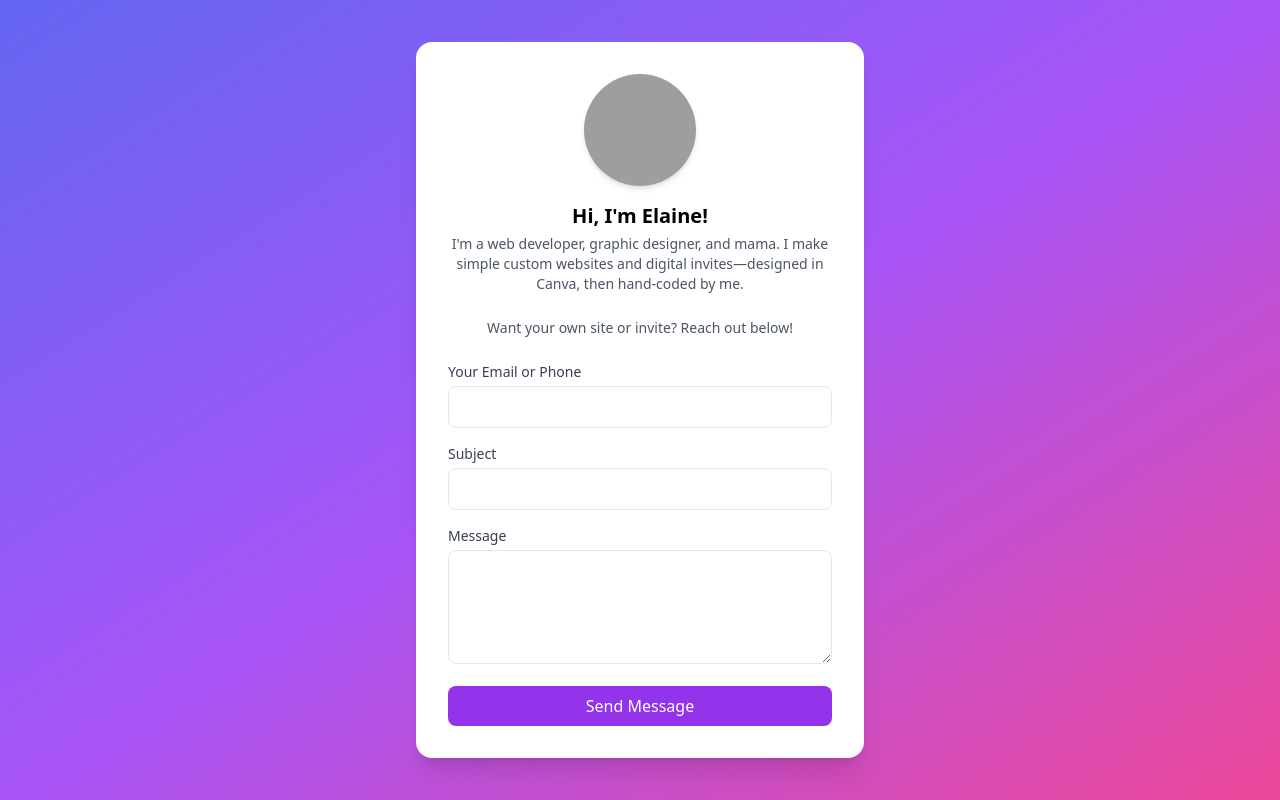
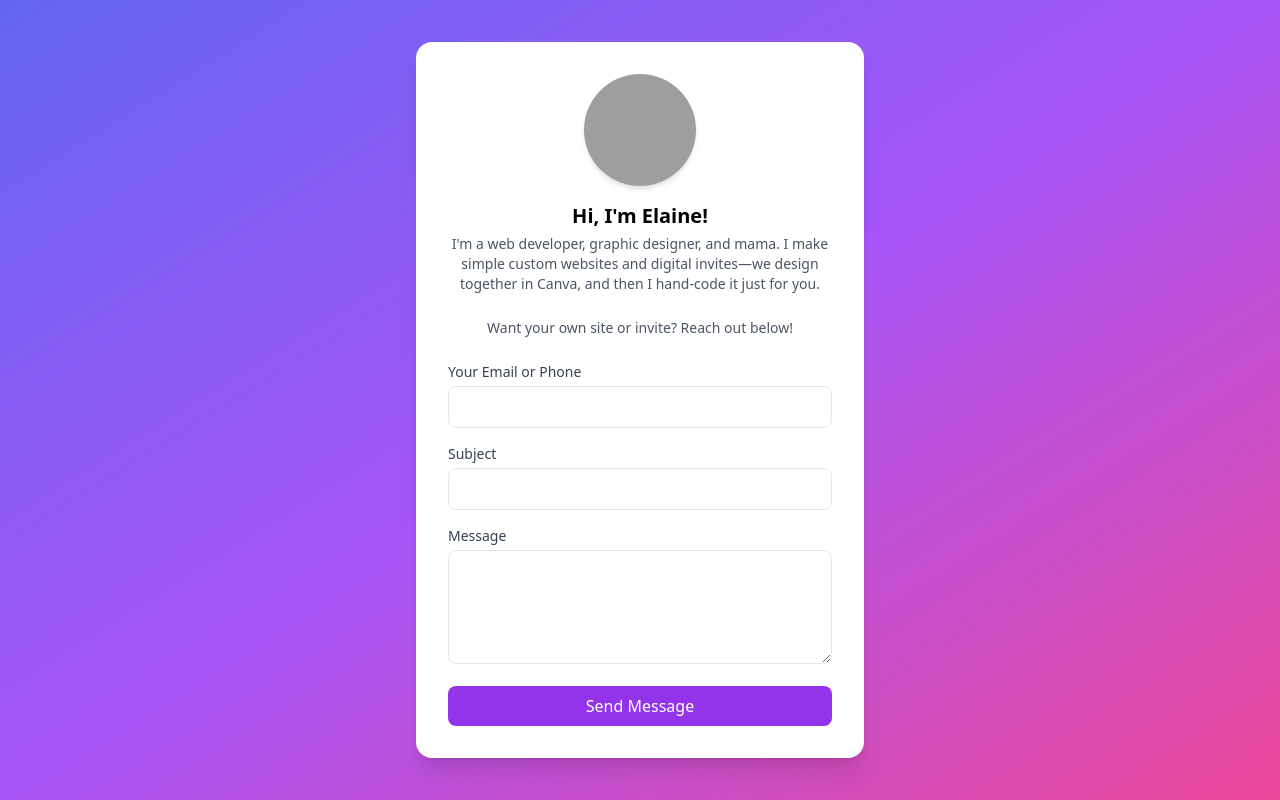
Before and after one commit to digitalinvite/digitalinvite.github.io, a plain HTML site: page index.html in a window 1280 px wide. Drawn offline with nearby package versions, Linux system fonts and the light colour scheme; grey boxes are pictures that could not be loaded.

Commit message:
redoing paragraph

```diff
--- a/index.html
+++ b/index.html
@@ -18,7 +18,7 @@
 
     <!-- Description -->
     <h1 class="text-xl font-semibold mb-1">Hi, I'm Elaine!</h1>
-    <p class="text-gray-600 mb-6 text-sm">I'm a web developer, graphic designer, and mama. I make simple custom websites and digital invites—designed in Canva, then hand-coded by me. </p>
+    <p class="text-gray-600 mb-6 text-sm">I'm a web developer, graphic designer, and mama. I make simple custom websites and digital invites—we design together in Canva, and then I hand-code it just for you. </p>
     <p class="text-gray-600 mb-6 text-sm">Want your own site or invite? Reach out below!</p>
 
     <!-- Contact Form -->
```
